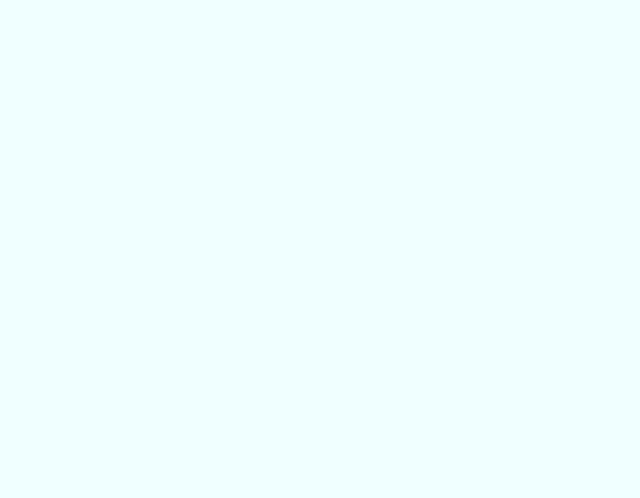
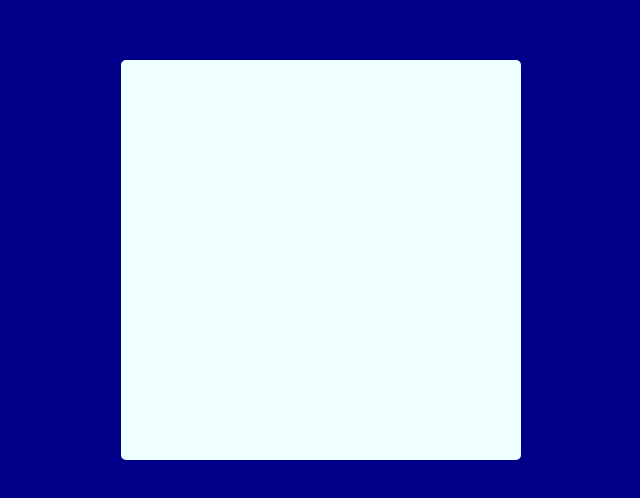
Before and after one commit to hddgpp/Tenzies-Game, a React (Vite) app in the folder Tenzies/: page / in a window 1280 px wide. Shown: the part 140-638 px from the top of the page, without its empty margins (319-959 px from the left). Built offline with nearby package versions, Linux system fonts and the light colour scheme.

Commit message:
making the css for Main.css

```diff
--- a/Tenzies/src/App.css
+++ b/Tenzies/src/App.css
@@ -1,9 +1,22 @@
 * {
     margin: 0;
-    padding: 0;
+    box-sizing: border-box;
 }
 
 body{
     font-family: Arial, Helvetica, sans-serif;
-    background-color: azure;
+    background-color: darkblue;
+    padding: 20px;
+    height: 100vh;
+    display: flex;
+    flex-direction: column;
+    justify-content: center;
+    align-items: center;
 }
+
+div#root {
+    height: 100%;
+    width: 100%;
+    max-width: 400px;
+    max-height: 400px;
+}
--- a/Tenzies/src/App.jsx
+++ b/Tenzies/src/App.jsx
@@ -1,8 +1,9 @@
 import './App.css'
+import Main from './components/Main/Main'
 export default function App() {
     return(
         <>
-
+            <Main/>
         </>
     )
 }
--- a/Tenzies/src/components/Main/Main.css
+++ b/Tenzies/src/components/Main/Main.css
@@ -0,0 +1,5 @@
+main {
+  background-color: azure;
+  height: 100%;
+  border-radius: 5px;
+}
--- a/Tenzies/src/components/Main/Main.jsx
+++ b/Tenzies/src/components/Main/Main.jsx
@@ -0,0 +1,10 @@
+import React from 'react'
+import './Main.css'
+
+export default function Main() {
+    return(
+        <main>
+
+        </main>
+    )
+}
```
